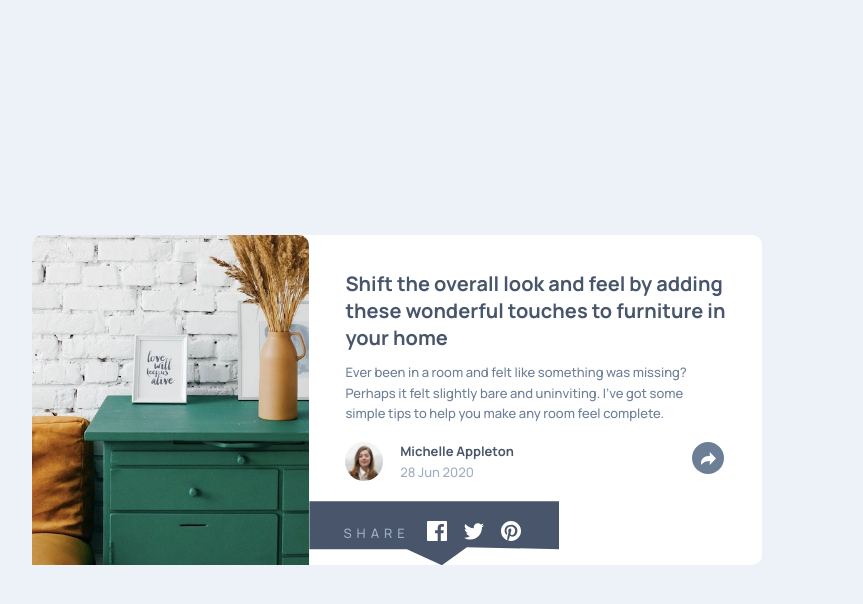
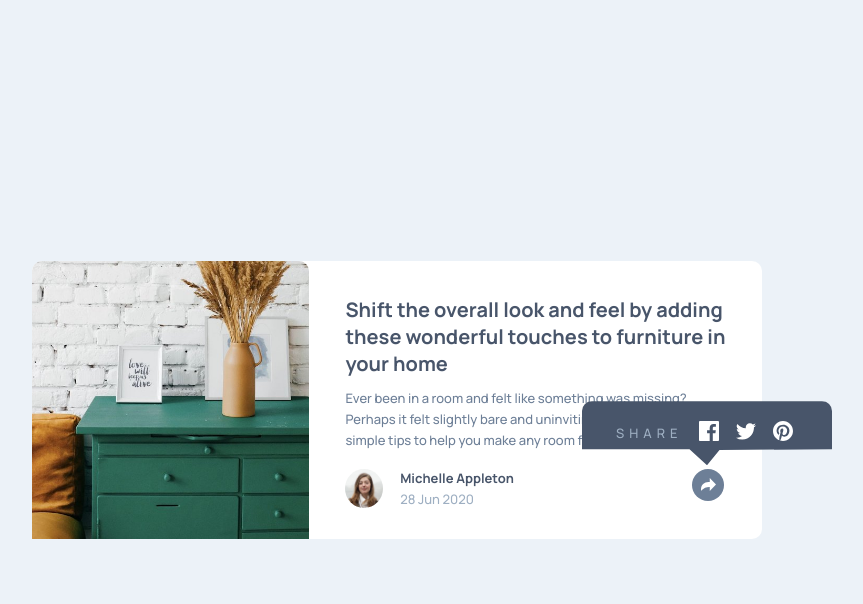
Before and after one commit to jcisking/project-11, a plain HTML site: page index.html in a window 1280 px wide. Both pictures are taken after a click on the element 951 px from the left and 484 px from the top of the page. Shown: the whole page, without its empty margins (243-1106 px from the left). Drawn offline with Linux system fonts and the light colour scheme.

Commit message:
modified css

```diff
--- a/styles.css
+++ b/styles.css
@@ -41,7 +41,7 @@ body {
     margin: 0 1.5rem;
     max-width: 32.5rem;
     position: relative;
-    overflow: hidden;
+    /* overflow: hidden; */
 }
 .contentContainer {
     /* padding: 0 3.4rem 2.5rem; */
@@ -152,7 +152,7 @@ p {
     .card {
         display: flex;
         max-width: 73rem;
-        overflow: visible;
+        /* overflow: visible; */
     }
     .contentContainer {
     }
@@ -171,19 +171,38 @@ p {
         height: auto;
         margin-bottom: 0;
     }
+    .iconShare {
+        transition: filter 500ms;
+    }
+    .iconShareContainer {
+        transition: background-color 500ms;
+    }
     .iconShareContainer2 {
         display: none;
     }
     .shareAndSocialIconContainer {
+        /* top: 85%;
+        margin-top: 2rem;
+        padding: 2rem 3.4rem;
+        position: absolute;
+        transition: transform 0s; */
+        transform: translateX(0);
+        border-radius: 1rem;
+        /* padding-bottom: 4rem ; */
         width: 25rem;
-        right: -4rem;
-        top: 7rem;
-        transform: translateX(0);
-        clip-path: polygon(0% 0%, 100% 0%, 100% 75%, 63% 72%, 53% 100%, 39% 75%, 0% 75%);
+        top: -9rem;
+        transition: opacity 500ms, top 500ms, right 500ms;
+        right: -6rem;
+        transform: translateY(0);
+        opacity: 0;
+        /* transform: translateY(-50rem); */
+        /* transition: transform 500ms; */
+
+        clip-path: polygon(0% 0%, 100% 0%, 100% 75%, 55% 76%, 50% 100%, 43% 75%, 0% 75%);
     }
     .share .iconShare {
     /* Making arrow white */
-    filter: brightness(0) saturate(100%) invert(100%) sepia(0%) saturate(1095%) hue-rotate(310deg) brightness(120%) contrast(100%);
+        filter: brightness(0) saturate(100%) invert(100%) sepia(0%) saturate(1095%) hue-rotate(310deg) brightness(120%) contrast(100%);
     }
     .share .iconShareContainer {
         background-color: var(--DesaturatedDarkBlue);
@@ -193,6 +212,13 @@ p {
         transform: translateX(0);
     }
     .share .shareAndSocialIconContainer {
+        position: absolute;
+        opacity: 1;
+        right: -7rem;
+        top: 12rem;
+        transition: opacity 1s, top 1s, right 1s ;
+        /* transform: translateY(-200%) translateX(105%); */
+
 
     }
 }
```
